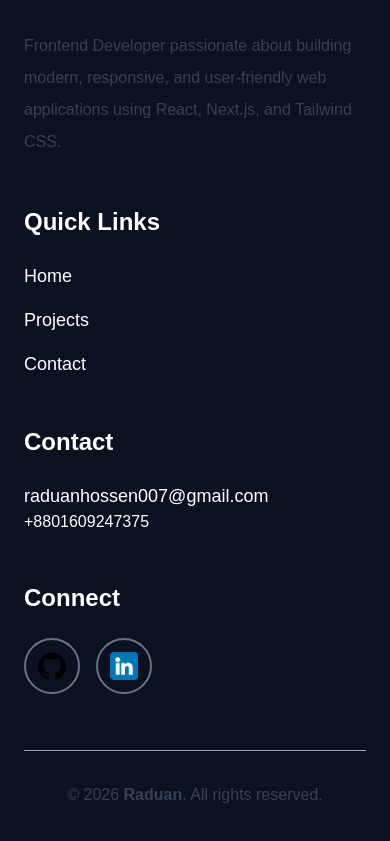
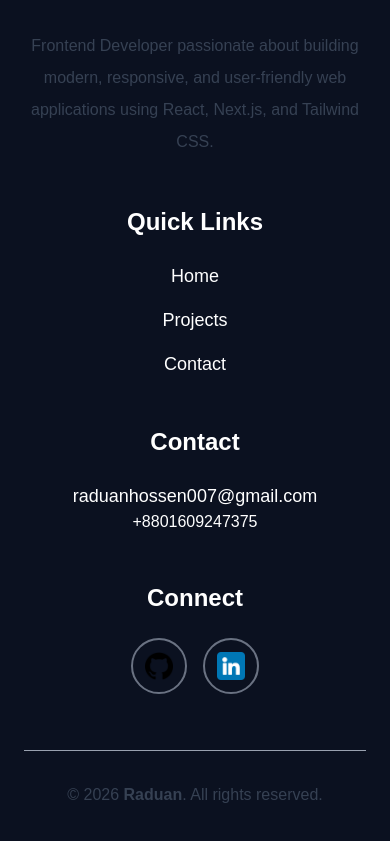
Before and after one commit to Raduan007/my-portfolio, a Next.js app: page / in a window 390 px wide. Shown: the part 6633-7474 px from the top of the page. Built offline with nearby package versions, Linux system fonts and the light colour scheme.

Commit message:
Responsive Footer Update

```diff
--- a/src/components/Footer.jsx
+++ b/src/components/Footer.jsx
@@ -7,7 +7,7 @@ export default function Footer() {
   return (
     <footer className="bg-white dark:bg-[#0B1120] text-gray-900 dark:text-white transition-colors duration-300">
       <div className="max-w-7xl mx-auto px-6 py-16">
-        <div className="grid grid-cols-1 md:grid-cols-4 gap-12">
+        <div className="grid grid-cols-1 md:grid-cols-4 gap-12 text-center md:text-left">
           {/* Logo */}
           <div>
             <h2 className="text-4xl font-bold text-blue-600">Raduan</h2>
@@ -55,7 +55,7 @@ export default function Footer() {
           <div>
             <h3 className="text-2xl font-bold mb-6">Contact</h3>
 
-            <div className="flex items-center gap-3 text-lg">
+            <div className="flex flex-col items-center md:items-start gap-3 text-lg">
 
 
               <a
@@ -77,7 +77,7 @@ export default function Footer() {
           <div>
             <h3 className="text-2xl font-bold mb-6">Connect</h3>
 
-            <div className="flex gap-4">
+            <div className="flex gap-4 justify-center md:justify-start">
 
               <a
 
```
